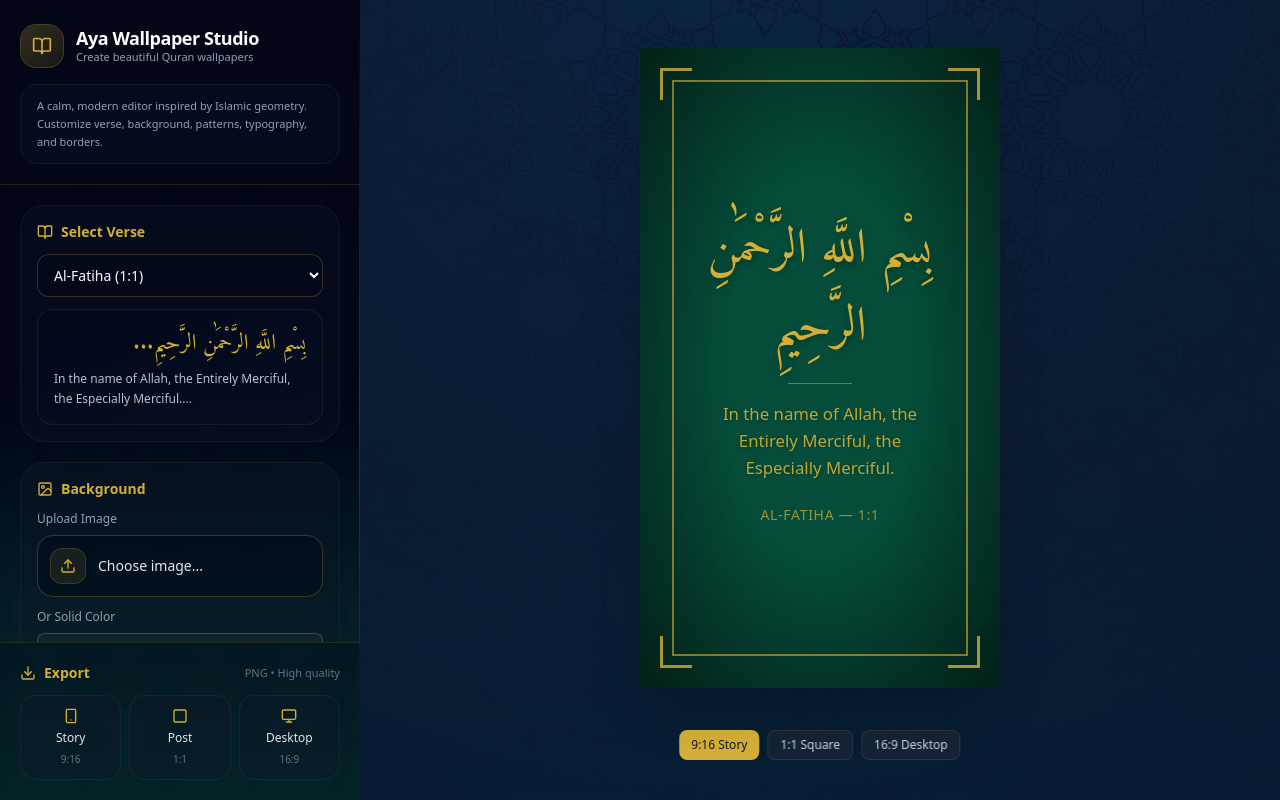
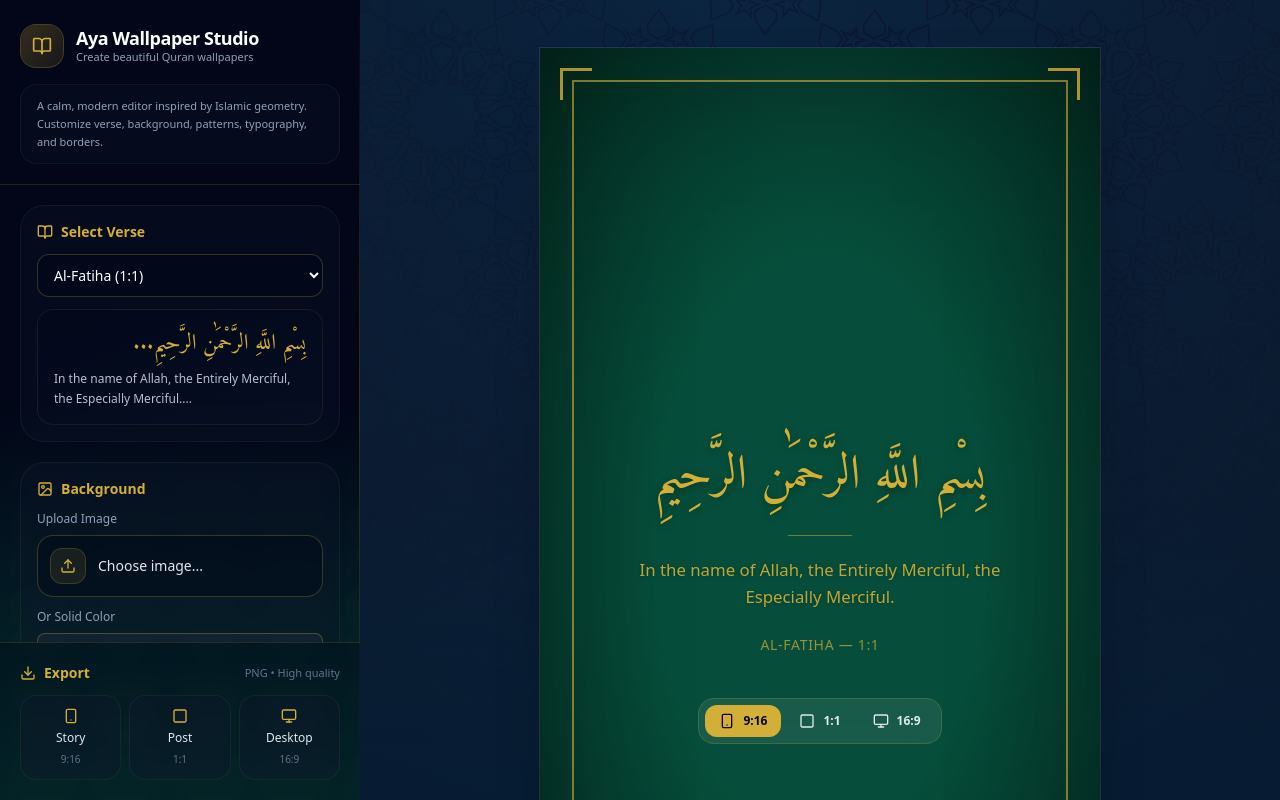
Before and after one commit to AbdeljalilRajli/Ayat-Studio, a React (Vite) app: page / in a window 1280 px wide. Built offline with nearby package versions, Linux system fonts and the light colour scheme; a web font is replaced by a local one.

Commit message:
fixing patterns and mobile issuesr

```diff
--- a/src/App.tsx
+++ b/src/App.tsx
@@ -1,5 +1,6 @@
 import { useState, useRef } from 'react';
 import html2canvas from 'html2canvas';
+import { Monitor, Smartphone, Square } from 'lucide-react';
 import { verses } from './data/verses';
 import { patterns } from './data/patterns';
 import { CanvasPreview, type CanvasSettings } from './components/CanvasPreview';
@@ -211,7 +212,7 @@ function App() {
   };
 
   return (
-    <div className="flex h-screen w-screen overflow-hidden bg-slate-900">
+    <div className="flex flex-col lg:flex-row min-h-screen w-screen bg-slate-900 overflow-y-auto lg:h-screen lg:overflow-hidden">
       {/* Sidebar */}
       <Sidebar
         verses={verses}
@@ -258,50 +259,49 @@ function App() {
           }}
         />
 
-        {/* Preview Area */}
-        <div className="flex-1 flex items-center justify-center p-8 relative">
-
-          {/* Canvas Preview */}
-          <div className="relative z-10 mb-16">
+        <div className="flex-1 relative p-4 sm:p-8 overflow-visible lg:overflow-y-auto">
+          <div className="relative z-10 w-full max-w-[1200px] mx-auto flex flex-col items-center justify-center gap-5 py-4">
             <CanvasPreview
               ref={canvasRef}
               settings={canvasSettings}
               aspectRatio={previewAspectRatio}
             />
-          </div>
 
-          {/* Aspect Ratio Toggles */}
-          <div className="absolute bottom-10 left-1/2 -translate-x-1/2 flex gap-2">
+            <div className="glass-light rounded-2xl p-1.5 flex items-center gap-1 lg:sticky lg:bottom-6">
               <button
                 onClick={() => setPreviewAspectRatio('story')}
-              className={`px-3 py-1.5 rounded-lg text-xs font-medium transition-all ${
+                className={`flex items-center gap-2 px-3.5 py-2 rounded-xl text-xs font-semibold transition-all ${
                   previewAspectRatio === 'story'
-                  ? 'bg-[#d4af37] text-slate-900'
-                  : 'glass text-gray-300 hover:bg-[#d4af37]/20'
+                    ? 'bg-[#d4af37] text-slate-950'
+                    : 'text-slate-200 hover:bg-white/5'
                 }`}
               >
-              9:16 Story
+                <Smartphone className="w-4 h-4" />
+                9:16
               </button>
               <button
                 onClick={() => setPreviewAspectRatio('square')}
-              className={`px-3 py-1.5 rounded-lg text-xs font-medium transition-all ${
+                className={`flex items-center gap-2 px-3.5 py-2 rounded-xl text-xs font-semibold transition-all ${
                   previewAspectRatio === 'square'
-                  ? 'bg-[#d4af37] text-slate-900'
-                  : 'glass text-gray-300 hover:bg-[#d4af37]/20'
+                    ? 'bg-[#d4af37] text-slate-950'
+                    : 'text-slate-200 hover:bg-white/5'
                 }`}
               >
-              1:1 Square
+                <Square className="w-4 h-4" />
+                1:1
               </button>
               <button
                 onClick={() => setPreviewAspectRatio('desktop')}
-              className={`px-3 py-1.5 rounded-lg text-xs font-medium transition-all ${
+                className={`flex items-center gap-2 px-3.5 py-2 rounded-xl text-xs font-semibold transition-all ${
                   previewAspectRatio === 'desktop'
-                  ? 'bg-[#d4af37] text-slate-900'
-                  : 'glass text-gray-300 hover:bg-[#d4af37]/20'
+                    ? 'bg-[#d4af37] text-slate-950'
+                    : 'text-slate-200 hover:bg-white/5'
                 }`}
               >
-              16:9 Desktop
+                <Monitor className="w-4 h-4" />
+                16:9
               </button>
+            </div>
           </div>
         </div>
 
--- a/src/components/CanvasPreview.tsx
+++ b/src/components/CanvasPreview.tsx
@@ -23,9 +23,9 @@ interface CanvasPreviewProps {
 }
 
 const aspectRatioClasses = {
-  story: 'aspect-[9/16] w-[360px]',
-  square: 'aspect-square w-[400px]',
-  desktop: 'aspect-[16/9] w-[640px]'
+  story: 'aspect-[9/16] w-full max-w-[420px] sm:max-w-[480px] lg:max-w-[560px]',
+  square: 'aspect-square w-full max-w-[460px] sm:max-w-[520px] lg:max-w-[620px]',
+  desktop: 'aspect-[16/9] w-full max-w-[920px] 2xl:max-w-[1040px]'
 };
 
 const textColorMap = {
@@ -66,11 +66,13 @@ export const CanvasPreview = forwardRef<HTMLDivElement, CanvasPreviewProps>(
     };
     const currentFontFamily = fontFamilyMap[fontFamily];
     const currentTextColor = textColorMap[textColor];
+    const basePatternAlpha = Math.min(1, Math.pow(patternOpacity / 100, 0.65) * 1.25);
+    const strongPatternAlpha = Math.max(0, Math.min(1, (patternOpacity - 70) / 30)) * 0.9;
 
     return (
       <div
         ref={ref}
-        className={`relative ${aspectRatioClasses[aspectRatio]} overflow-hidden shadow-2xl`}
+        className={`relative ${aspectRatioClasses[aspectRatio]} overflow-hidden shadow-2xl ring-1 ring-white/10`}
         style={{
           backgroundColor,
           backgroundImage: backgroundImage
@@ -84,15 +86,30 @@ export const CanvasPreview = forwardRef<HTMLDivElement, CanvasPreviewProps>(
 
         {/* Layer 2: Pattern Overlay */}
         {pattern.id !== 'none' && (
+          <>
             <div
               className="absolute inset-0 pointer-events-none"
               style={{
                 backgroundImage: pattern.css,
-              backgroundSize: '60px 60px',
-              opacity: patternOpacity / 100,
-              mixBlendMode: 'multiply'
+                backgroundSize: '120px 120px',
+                backgroundRepeat: 'repeat',
+                opacity: basePatternAlpha,
+                mixBlendMode: 'soft-light'
               }}
             />
+            {strongPatternAlpha > 0 && (
+              <div
+                className="absolute inset-0 pointer-events-none"
+                style={{
+                  backgroundImage: pattern.css,
+                  backgroundSize: '120px 120px',
+                  backgroundRepeat: 'repeat',
+                  opacity: strongPatternAlpha,
+                  mixBlendMode: 'normal'
+                }}
+              />
+            )}
+          </>
         )}
 
         {/* Layer 3: Vignette/Dark Overlay */}
@@ -105,7 +122,7 @@ export const CanvasPreview = forwardRef<HTMLDivElement, CanvasPreviewProps>(
         />
 
         {/* Layer 4: Text Content */}
-        <div className="absolute inset-0 flex flex-col items-center justify-center p-8">
+        <div className="absolute inset-0 flex flex-col items-center justify-center p-6 sm:p-8 lg:p-10">
           {/* Border Frame */}
           {borderType !== 'none' && (
             <>
@@ -281,7 +298,7 @@ export const CanvasPreview = forwardRef<HTMLDivElement, CanvasPreviewProps>(
 
           {/* Divider */}
           <div
-            className="w-16 h-px my-4"
+            className="w-16 h-px my-4 sm:my-5"
             style={{
               backgroundColor: currentTextColor,
               opacity: 0.5
--- a/src/components/Sidebar.tsx
+++ b/src/components/Sidebar.tsx
@@ -74,7 +74,7 @@ export function Sidebar({
   };
 
   return (
-    <aside className="w-[360px] h-screen flex flex-col overflow-hidden relative">
+    <aside className="w-full lg:w-[360px] lg:h-screen flex flex-col overflow-hidden relative shrink-0">
       {/* Background layers */}
       <div className="absolute inset-0 bg-slate-950" />
       <div
@@ -111,7 +111,7 @@ export function Sidebar({
         </div>
 
         {/* Scrollable Content */}
-        <div className="flex-1 overflow-y-auto px-5 py-5 space-y-5">
+        <div className="px-5 py-5 space-y-5 lg:flex-1 lg:overflow-y-auto">
         {/* Verse Selection */}
           <section className="rounded-3xl bg-slate-900/30 border border-white/5 backdrop-blur-sm p-4 space-y-3">
             <h2 className="text-sm font-semibold text-[#d4af37] flex items-center gap-2">
```
Also changed, not shown: src/data/patterns.ts (+26 -41 lines). Lines whose indentation alone changed are shown as unchanged.
